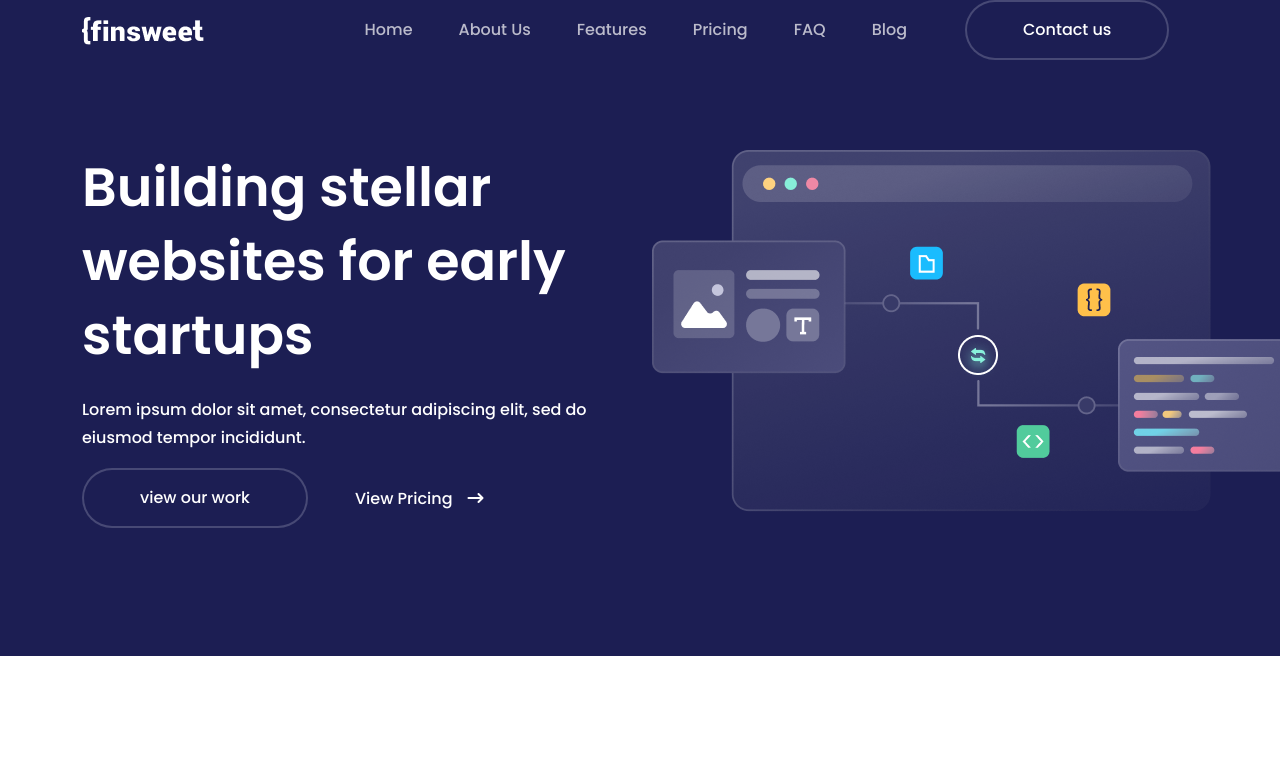
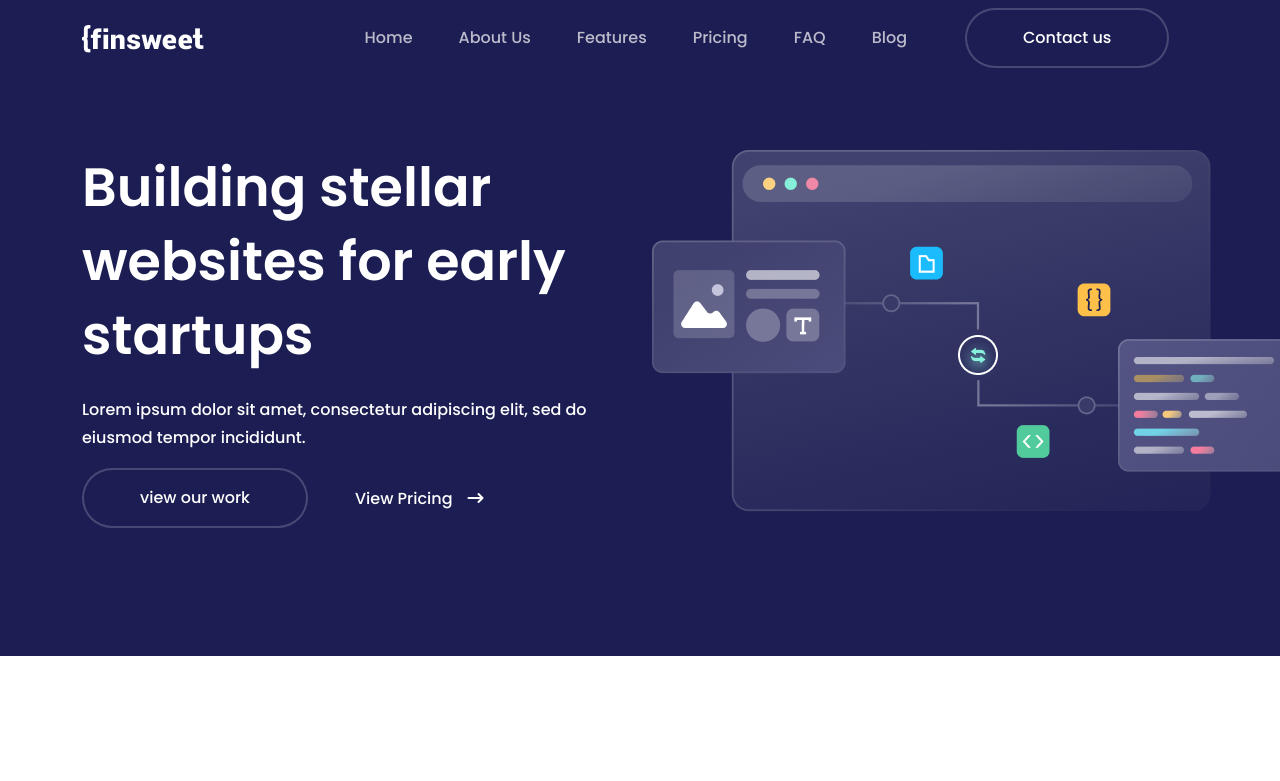
Before and after one commit to devrafiq/finsweet, a plain HTML site: page index.html in a window 1280 px wide. Shown: the top 781 px of the page. Drawn offline with nearby package versions, Linux system fonts and the light colour scheme.

Commit message:
responsive update

```diff
--- a/css/style.css
+++ b/css/style.css
@@ -28,7 +28,7 @@ font-family: 'Poppins', sans-serif; */
 }
 .navbar.fixed_nav{
     position: fixed;
-    padding: 10px 0;
+    /* padding: 10px 0; */
     background-color: #1C1E53;
     transition: all linear 0.3s;
     z-index: 999;
@@ -749,21 +749,21 @@ font-family: 'Poppins', sans-serif; */
 /* nav start */
 /* ====================nav start================ */
 
-.navbar{
+/* .navbar{
     position: absolute;
     left: 0;
     top: 0;
     width: 100%;
     transition: all linear 0.3s;
     background-color: #1C1E53;
-}
-.navbar.fixed_nav{
+} */
+/* .navbar.fixed_nav{
     position: fixed;
     padding: 10px 0;
     background-color: #1C1E53;
     transition: all linear 0.3s;
     z-index: 999;
-}
+} */
 .nav-item .nav-link{
     color: #fff;
     font-weight: 500;
--- a/index.html
+++ b/index.html
@@ -16,7 +16,7 @@
   <body>
 
     <!-- ====================nav start==================== -->
-    <nav class="navbar navbar-expand-lg nav p-0">
+    <nav class="navbar navbar-expand-lg nav p-0 p-lg-2">
         <div class="container">
           <a class="navbar-brand logo" href="#"><img src="images/logo.png" alt="img"></a>
           <button class="navbar-toggler" type="button" data-bs-toggle="collapse" data-bs-target="#navbarSupportedContent" aria-controls="navbarSupportedContent" aria-expanded="false" aria-label="Toggle navigation">
```
